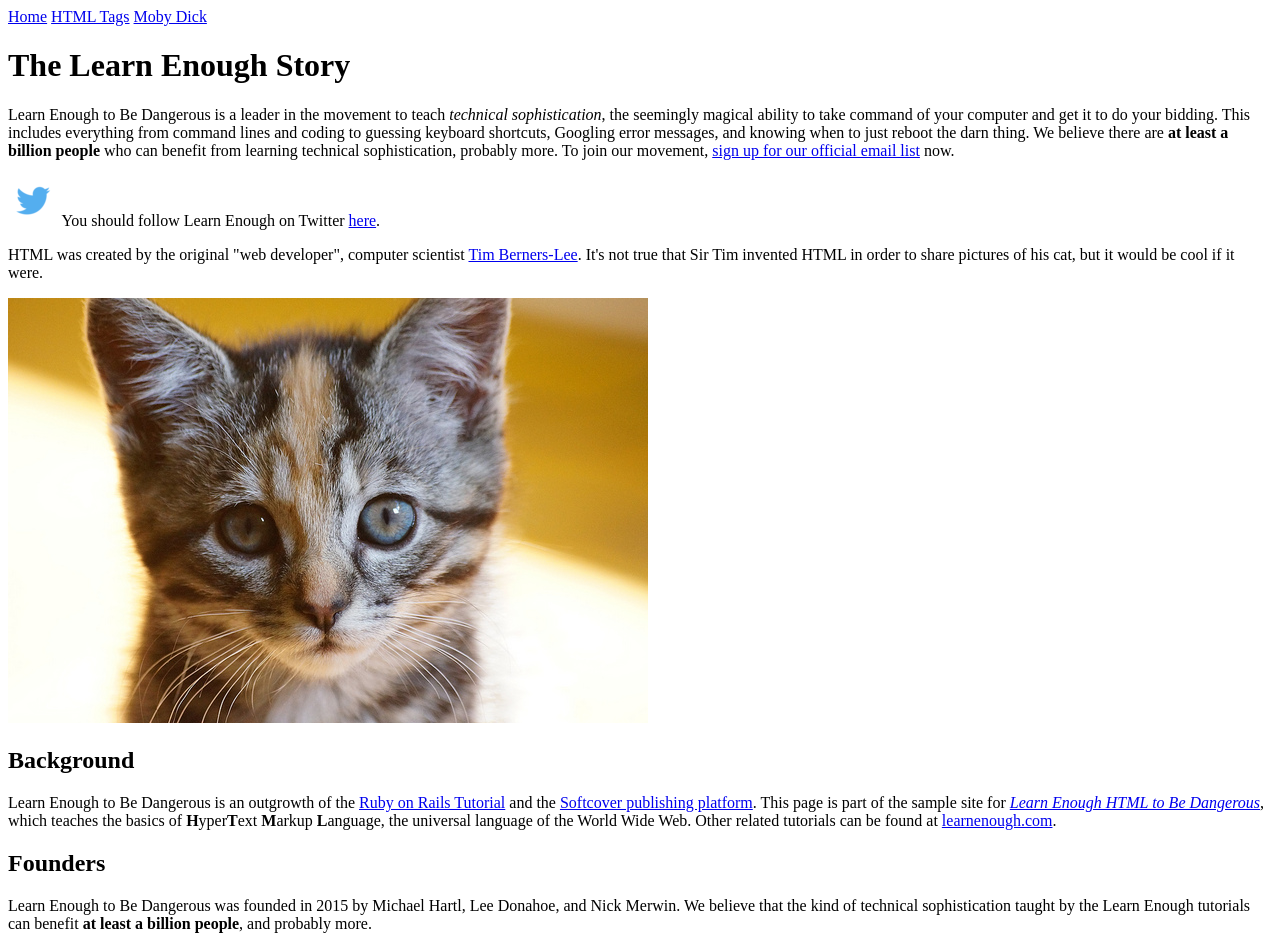
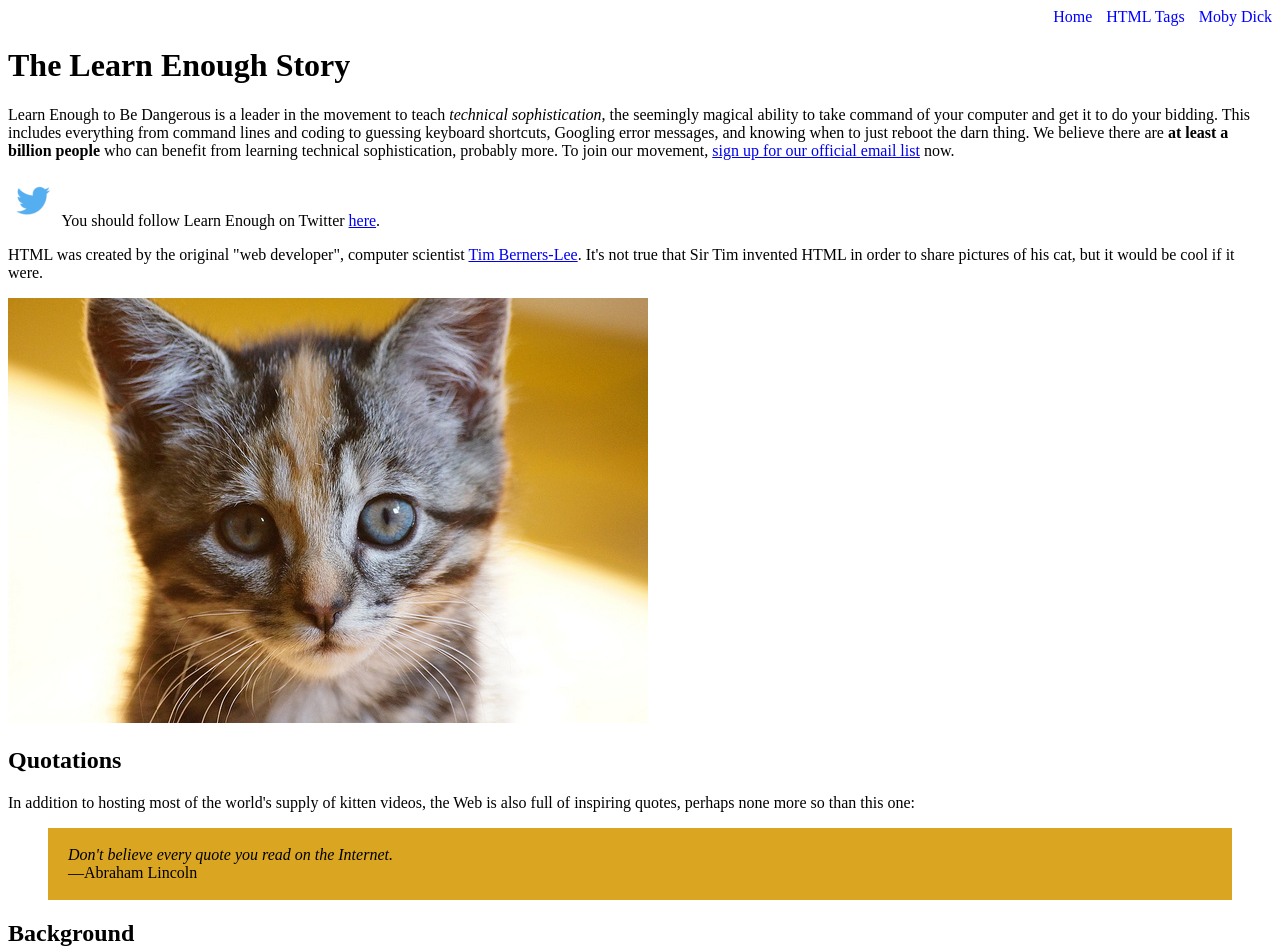
Before and after one commit to andblaeser/sample_website, a plain HTML site: page index.html in a window 1280 px wide. Shown: the top 952 px of the page. Drawn offline with Linux system fonts and the light colour scheme.

Commit message:
Finish the sample website

```diff
--- a/index.html
+++ b/index.html
@@ -6,10 +6,10 @@
   </head>
   <body>
 
-    <div>
-      <a href="index.html">Home</a>
-      <a href="tags.html">HTML Tags</a>
-      <a href="moby_dick.html">Moby Dick</a>
+    <div style="text-align: right;">
+      <a href="index.html" style="text-decoration: none; color: blue;">Home</a>
+      <a href="tags.html" style="margin: 0 0 0 10px; text-decoration: none; color: blue;">HTML Tags</a>
+      <a href="moby_dick.html" style="margin: 0 0 0 10px; text-decoration: none; color: blue;">Moby Dick</a>
     </div>
 
     <h1>The Learn Enough Story</h1>
@@ -43,6 +43,22 @@
     <a href="https://www.flickr.com/photos/deborah_s_perspective/14144861329">
       <img src="images/kitten.jpg" alt="An adorable kitten">
     </a>
+
+    <h2>Quotations</h2>
+
+    <p>
+      In addition to hosting most of the world's supply of kitten videos, the
+      Web is also full of inspiring quotes, perhaps none more so than this one:
+    </p>
+
+    <blockquote style="padding: 2px 20px; background: goldenrod;">
+      <p>
+        <em>Don't believe every quote you read on the Internet.</em>
+        <br>
+        —Abraham Lincoln
+      </p>
+    </blockquote>
+
 
     <h2>Background</h2>
     <p>
```
Also changed, not shown: moby_dick.html (+5 -5 lines), tags.html (+4 -4 lines).
